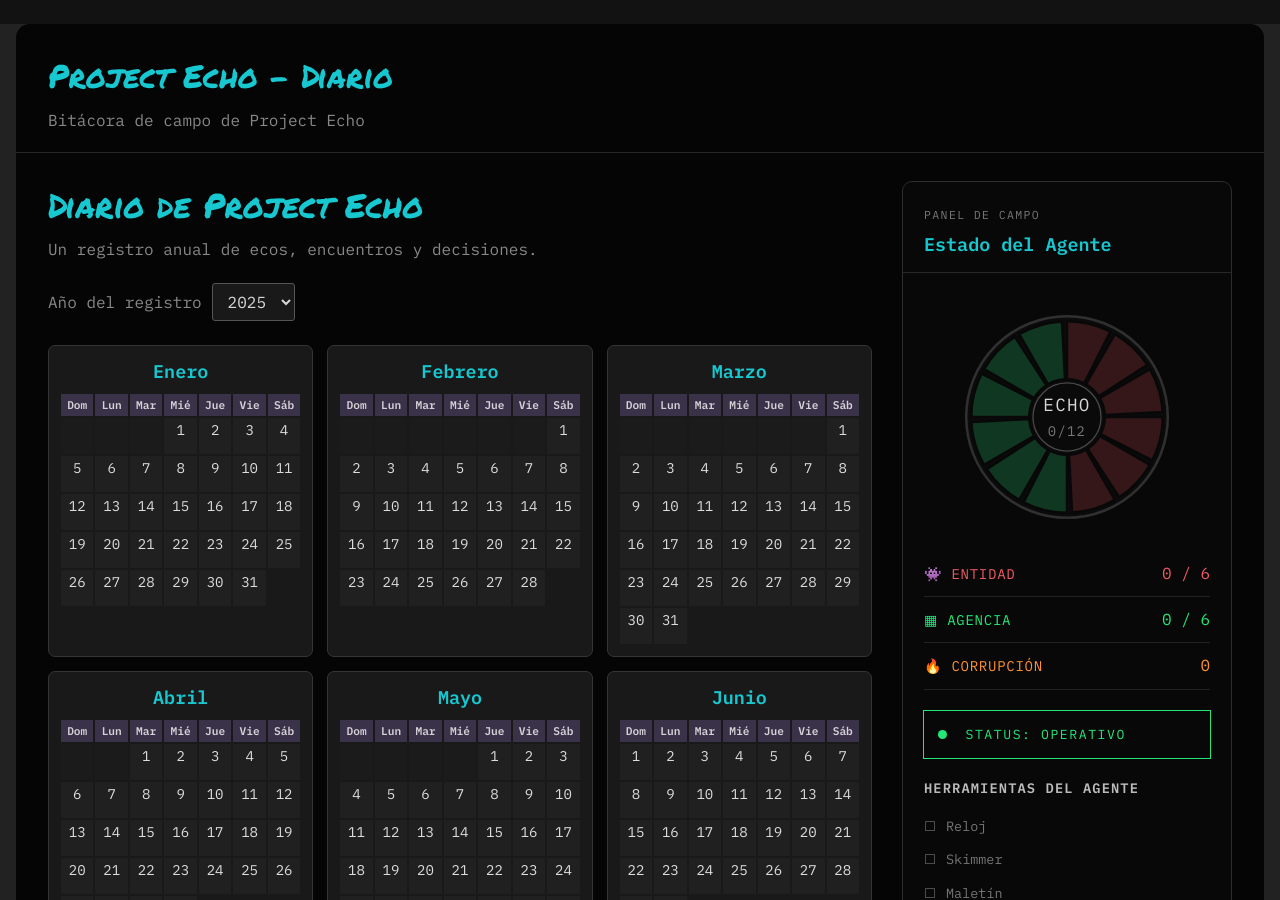
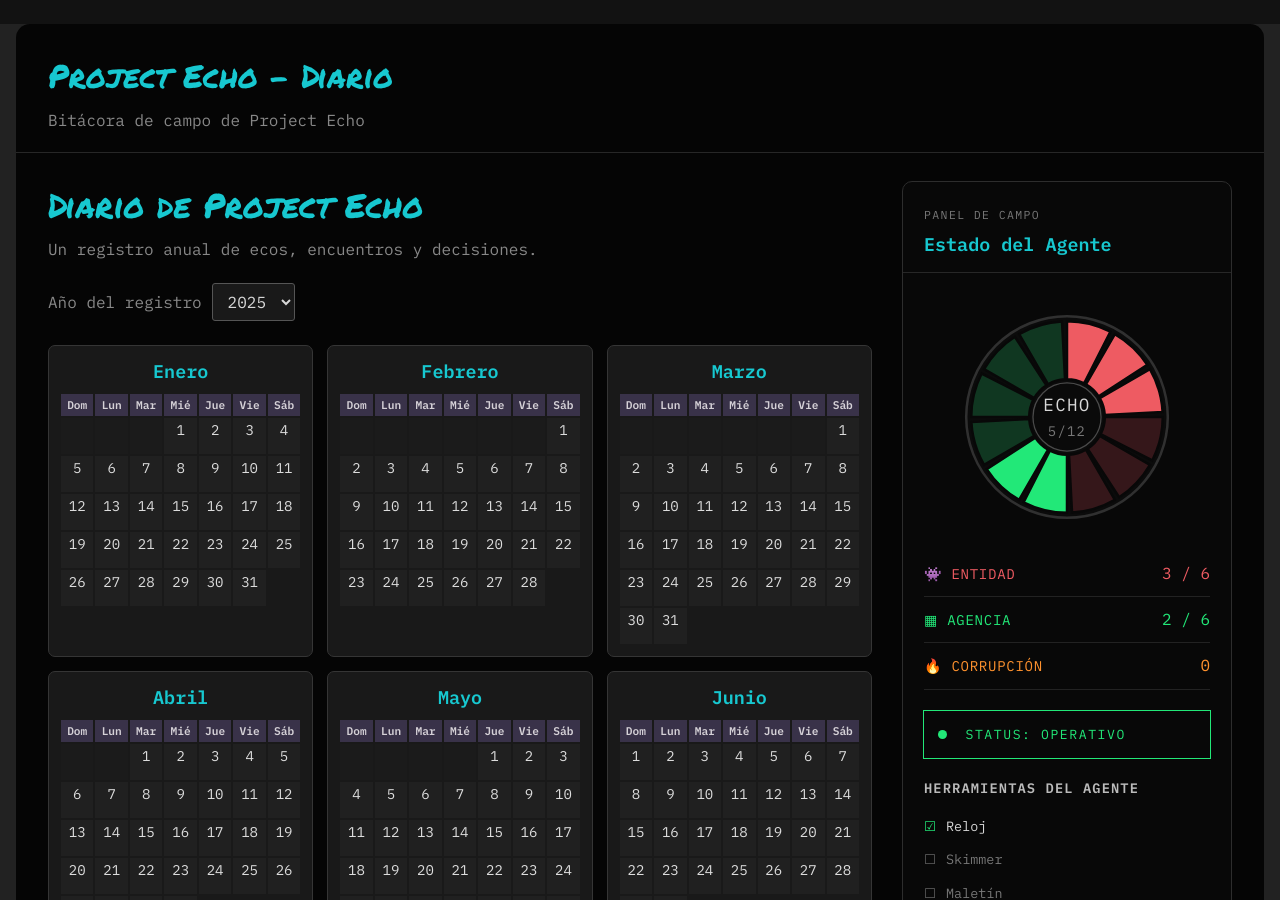
Before and after one commit to Snifer/echo-journal, a Jekyll site: the page built from index.md, in a window 1280 px wide and 900 px high. Built offline with Jekyll 4.4.1, drawn with Linux system fonts in a browser that asks for light colours.

Commit message:
Update estado_agente.yml

```diff
--- a/_data/estado_agente.yml
+++ b/_data/estado_agente.yml
@@ -2,10 +2,10 @@ estado: "OPERATIVO"
 
 reloj:
   entidad:
-    actual: 0
+    actual: 3
     maximo: 6
   agencia:
-    actual: 0
+    actual: 2
     maximo: 6
 
 corrupcion: 0
@@ -13,7 +13,7 @@ corrupcion: 0
 inventario:
   - id: reloj
     nombre: "Reloj"
-    activo: false
+    activo: true
   - id: skimmer
     nombre: "Skimmer"
     activo: false
```
